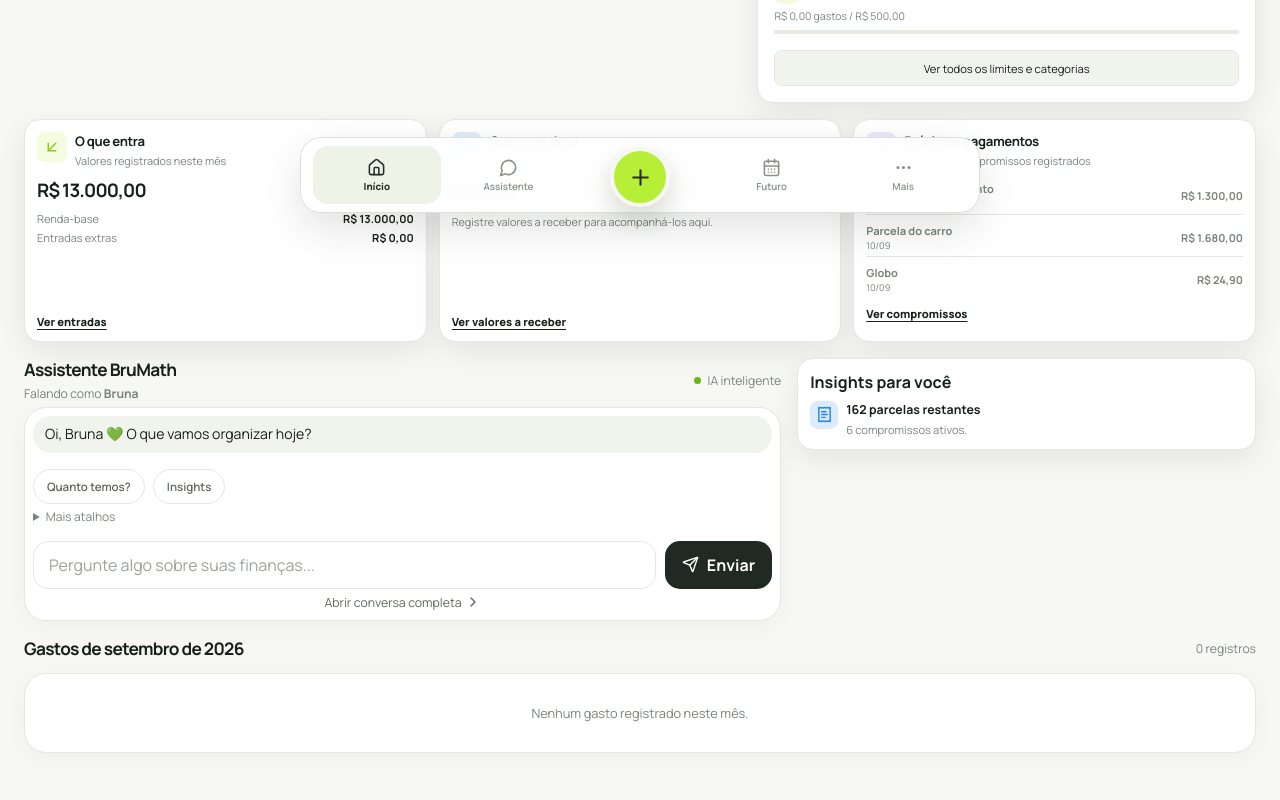
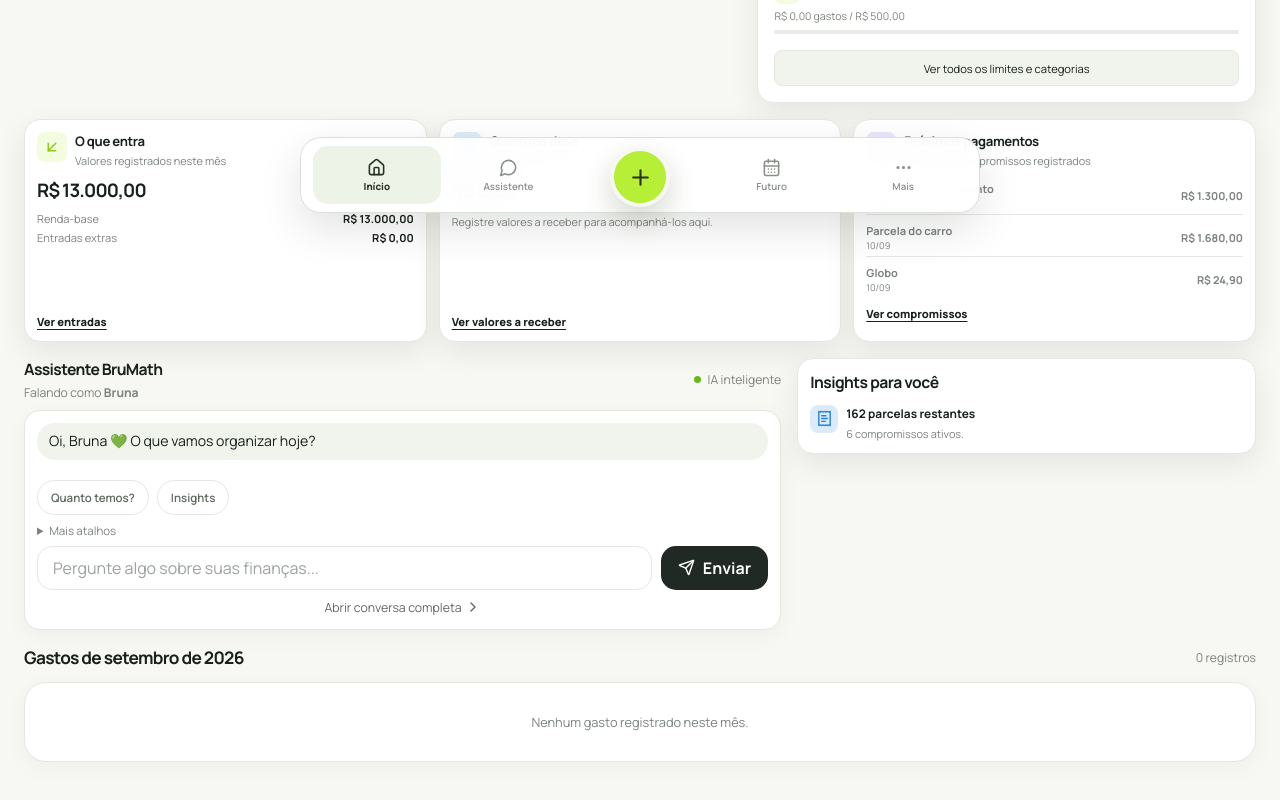
Before and after one commit to buraven/BruMath, a Next.js app: page / in a window 1280 px wide. Shown: the part 579-1379 px from the top of the page. Built offline with nearby package versions, Linux system fonts and the light colour scheme.

Commit message:
refactor: rebuild home assistant and insights panels

```diff
--- a/features/home/components/HomeAssistantPreview/HomeAssistantPreview.module.css
+++ b/features/home/components/HomeAssistantPreview/HomeAssistantPreview.module.css
@@ -1,26 +1,42 @@
 .preview {
+  display: grid;
   min-width: 0;
+  gap: var(--space-2);
 }
+
+.preview :global(.section-title) {
+  margin: 0;
+}
+
+.preview :global(.section-title h2) {
+  font-size: 0.98rem;
+}
+
 .preview :global(.chat-preview) {
   display: grid;
-  padding: var(--space-2);
-  gap: var(--space-1);
+  gap: var(--space-2);
+  padding: var(--space-3);
+  border-radius: var(--radius-lg);
 }
+
 .message {
   min-width: 0;
   padding: var(--space-2) var(--space-3);
   overflow-wrap: anywhere;
 }
+
 .compactMarkdown :global(p),
 .compactMarkdown :global(ul),
 .compactMarkdown :global(ol) {
   margin: 0 0 var(--space-1);
 }
+
 .compactMarkdown :global(p:last-child),
 .compactMarkdown :global(ul:last-child),
 .compactMarkdown :global(ol:last-child) {
   margin-bottom: 0;
 }
+
 .compactMarkdown :global(h1),
 .compactMarkdown :global(h2),
 .compactMarkdown :global(h3),
@@ -29,23 +45,46 @@
   font-size: inherit;
   line-height: inherit;
 }
+
 .compactMarkdown :global(ul),
 .compactMarkdown :global(ol) {
   padding-inline-start: var(--space-4);
 }
-.thinking {
-  color: var(--muted);
-}
+
 .preview :global(.bubble),
 .preview :global(.quick-actions),
 .preview :global(.open-chat) {
   margin-block: 0;
 }
+
+.preview :global(.quick-actions) {
+  gap: var(--space-2);
+}
+
+.preview :global(.input-row) {
+  margin-top: 0;
+}
+
+.preview :global(.input-row input) {
+  height: 44px;
+}
+
+.preview :global(.send-button) {
+  min-width: 96px;
+}
+
 .preview summary {
   cursor: pointer;
   color: var(--muted);
-  font-size: 0.75rem;
+  font-size: 0.72rem;
 }
-.preview :global(.section-title) {
-  margin-bottom: var(--space-1);
+
+.thinking {
+  color: var(--muted);
 }
+
+@container workspace (max-width: 599px) {
+  .preview :global(.chat-preview) {
+    padding: var(--space-3);
+  }
+}
--- a/features/home/components/HomeInsights/HomeInsights.module.css
+++ b/features/home/components/HomeInsights/HomeInsights.module.css
@@ -1,6 +1,7 @@
 .card {
   display: grid;
-  gap: var(--space-2);
+  min-width: 0;
+  gap: var(--space-3);
   padding: var(--space-3);
   border: 1px solid var(--line);
   border-radius: var(--radius-lg);
@@ -10,48 +11,54 @@
 
 .card h2 {
   margin: 0;
-  font-size: 1rem;
+  font-size: 0.98rem;
+  letter-spacing: -0.035em;
 }
+
 .items {
   display: grid;
   gap: var(--space-2);
 }
-.card[data-insight-count="1"] .items {
-  gap: 0;
-}
+
 .item {
-  display: flex;
-  align-items: flex-start;
+  display: grid;
+  grid-template-columns: 28px minmax(0, 1fr);
+  align-items: start;
   gap: var(--space-2);
   min-width: 0;
 }
+
 .icon {
   display: grid;
-  flex: 0 0 auto;
   width: 28px;
   height: 28px;
   place-items: center;
   border-radius: var(--radius-sm);
 }
+
 .attention {
   color: var(--color-warning);
   background: var(--color-warning-soft);
 }
+
 .info {
   color: var(--color-info);
   background: var(--color-info-soft);
 }
+
 .positive {
   color: var(--color-accent);
   background: var(--color-accent-soft);
 }
+
 .item strong {
   display: block;
-  font-size: 0.77rem;
+  font-size: 0.74rem;
 }
+
 .item p {
   margin: var(--space-1) 0 0;
   color: var(--muted);
-  font-size: 0.7rem;
-  line-height: 1.35;
+  font-size: 0.68rem;
+  line-height: 1.4;
 }
```
